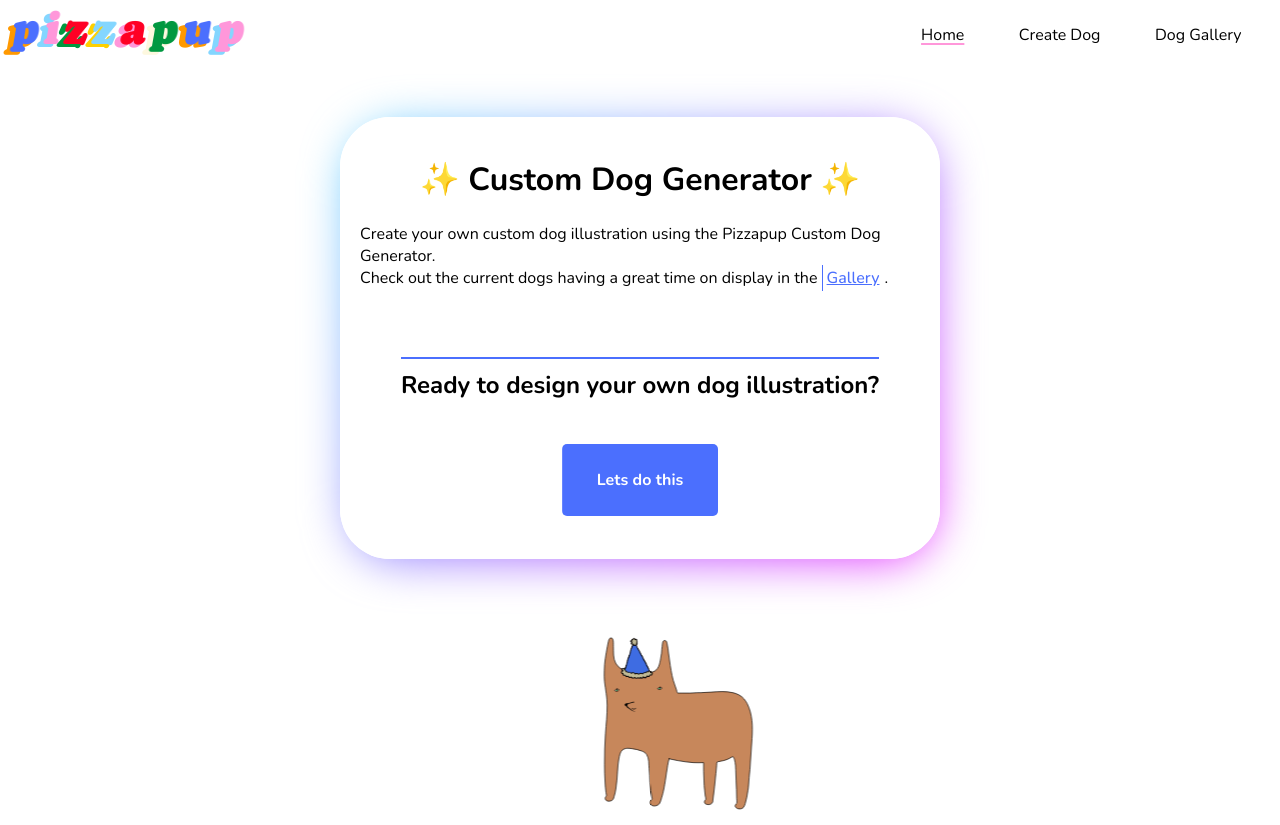
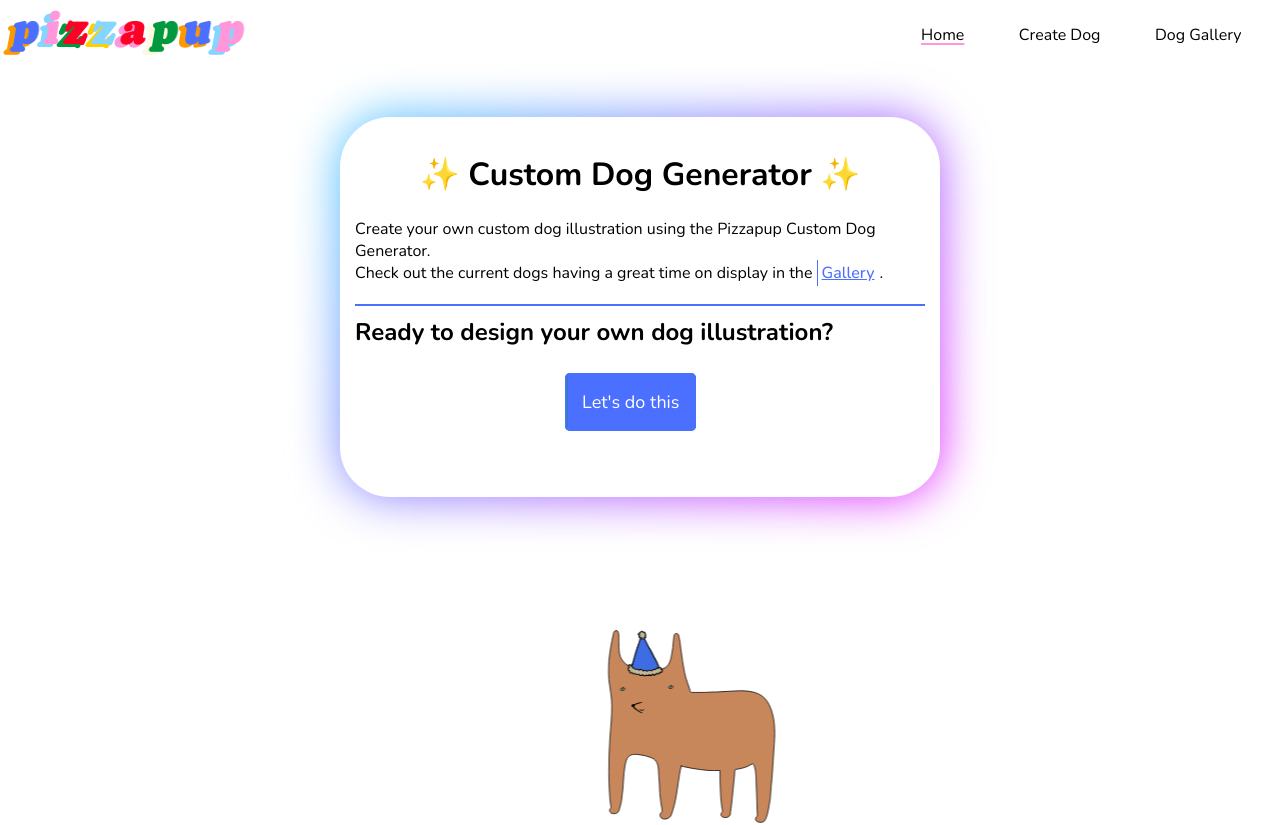
Before and after one commit to pizzapup/custom-dog-generator, a React (Create React App) app: page /home in a window 1280 px wide. Shown: the top 825 px of the page. Built offline with nearby package versions, Linux system fonts and the light colour scheme.

Commit message:
hero page displaying error

```diff
--- a/src/components/Hero/Hero.js
+++ b/src/components/Hero/Hero.js
@@ -20,12 +20,11 @@ export default function Hero() {
           </div>
           <div className="sparkle-wrapper">
             <h2>Ready to design your own dog illustration? </h2>
-            <div>
-              <Sparkles>
-                <Link to="/createdog" className="hero-btn">
-                  <Sparkles> Lets do this</Sparkles>
-                </Link>
-              </Sparkles>
+            <div className="sparkles-btn">
+              <Sparkles></Sparkles>
+              <Link to="/createdog" className="hero-btn">
+                Let's do this
+              </Link>
             </div>
           </div>
         </div>
--- a/src/components/Hero/_Hero.scss
+++ b/src/components/Hero/_Hero.scss
@@ -1,18 +1,16 @@
 .hero {
-  @include flex($d: column, $a: center);
+  margin: auto;
+  @include flex($c: center);
   .hero-inner {
-    // border: 1px solid black;
-    // box-shadow: $box-shadow;
-    // box-shadow: ;
+    margin: 10px;
     margin-top: 55px;
-    padding: 20px;
+    padding: 15px;
+    height: 380px;
     max-width: 600px;
     position: relative;
     background: white;
     border-radius: 50px;
-  }
-}
-.hero-inner:before {
+    &::before {
       content: "";
       z-index: -1;
       position: absolute;
@@ -21,31 +19,24 @@
       bottom: 0;
       left: 0;
       background: linear-gradient(-45deg, #e81cff 0%, #40c9ff 100%);
-  transform: translate3d(2px, 6px, 0) scale(0.97);
+      // transform: translate3d(2px, 6px, 0) scale(0.97);
       filter: blur(24px);
       opacity: var(0.55);
       transition: opacity 0.3s;
       border-radius: inherit;
     }
-
-.hero-inner::after {
-  content: "";
-  z-index: -1;
-  position: absolute;
-  top: 0;
-  right: 0;
-  bottom: 0;
-  left: 0;
-  background: inherit;
-  border-radius: inherit;
+  }
 }
 
 h1 {
   text-align: center;
 }
 .sparkle-wrapper {
-  height: 250px;
-  @include flex($d: column, $a: center, $j: space-evenly);
+  height: 150px;
+  .sparkles-btn {
+    width: 150px;
+    margin: 15px auto;
+  }
   .sparkle {
     opacity: 0;
   }
@@ -54,20 +45,17 @@ h1 {
       opacity: 1;
     }
   }
-  a {
-    background-color: $blue;
+  .hero-btn {
+    border: 2px solid $blue;
+    padding: 15px;
+    outline: 2px dashed transparent;
     color: $white;
-    @include fillLeftToRight($blue, $blue-hover);
-    transition: all 0.5s;
+    text-decoration: none;
+    font-size: large;
+    @include fillLeftToRight($blue, $green);
     border-radius: 5px;
-    padding: 25px 35px;
     &:hover {
-      border: 2px solid $blue;
-    }
-    @include focus {
-      outline: 2px solid $blue;
-      border-radius: 5px;
-      outline-offset: 2px;
+      border: 2px solid $pink;
     }
   }
 }
@@ -86,7 +74,8 @@ h2 {
   }
 }
 .hero-preview {
-  @include flex($c: center);
+  width: 350px;
+  margin: 35px auto;
   .dog-preview {
     background-color: transparent;
   }
--- a/src/components/Nav/_Nav.scss
+++ b/src/components/Nav/_Nav.scss
@@ -60,6 +60,7 @@ header {
       margin: 0;
       padding: 5px;
       height: 65px;
+      width: 65px;
       aspect-ratio: 1/1;
       cursor: pointer;
       background-color: transparent;
@@ -145,3 +146,7 @@ header {
     }
   }
 }
+.navlink--active {
+  text-decoration: 2px solid underline var(--currColor);
+  text-underline-offset: 2.5px;
+}
--- a/src/components/Sparkles/Sparkles.js
+++ b/src/components/Sparkles/Sparkles.js
@@ -83,6 +83,8 @@ const spin = keyframes`
 const Wrapper = styled.span`
   display: inline-block;
   position: relative;
+  height: 100%;
+  width: 100%;
 `;
 const SparkleWrapper = styled.span`
   position: absolute;
@@ -101,5 +103,7 @@ const ChildWrapper = styled.strong`
   position: relative;
   z-index: 1;
   font-weight: bold;
+  height: 100%;
+  width: 100%;
 `;
 export default Sparkles;
--- a/src/styles/_variables.scss
+++ b/src/styles/_variables.scss
@@ -26,8 +26,5 @@ $transition: all ease 0.3s;
 $font-family: "Nunito", sans-serif, system-ui, -apple-system, BlinkMacSystemFont,
   "Segoe UI", Roboto, Oxygen, Ubuntu, Cantarell, "Open Sans", "Helvetica Neue",
   sans-serif;
-.sparkle {
-  fill: blue;
-}
 
 $surface-one: $white;
```
Lines whose indentation alone changed are shown as unchanged.
